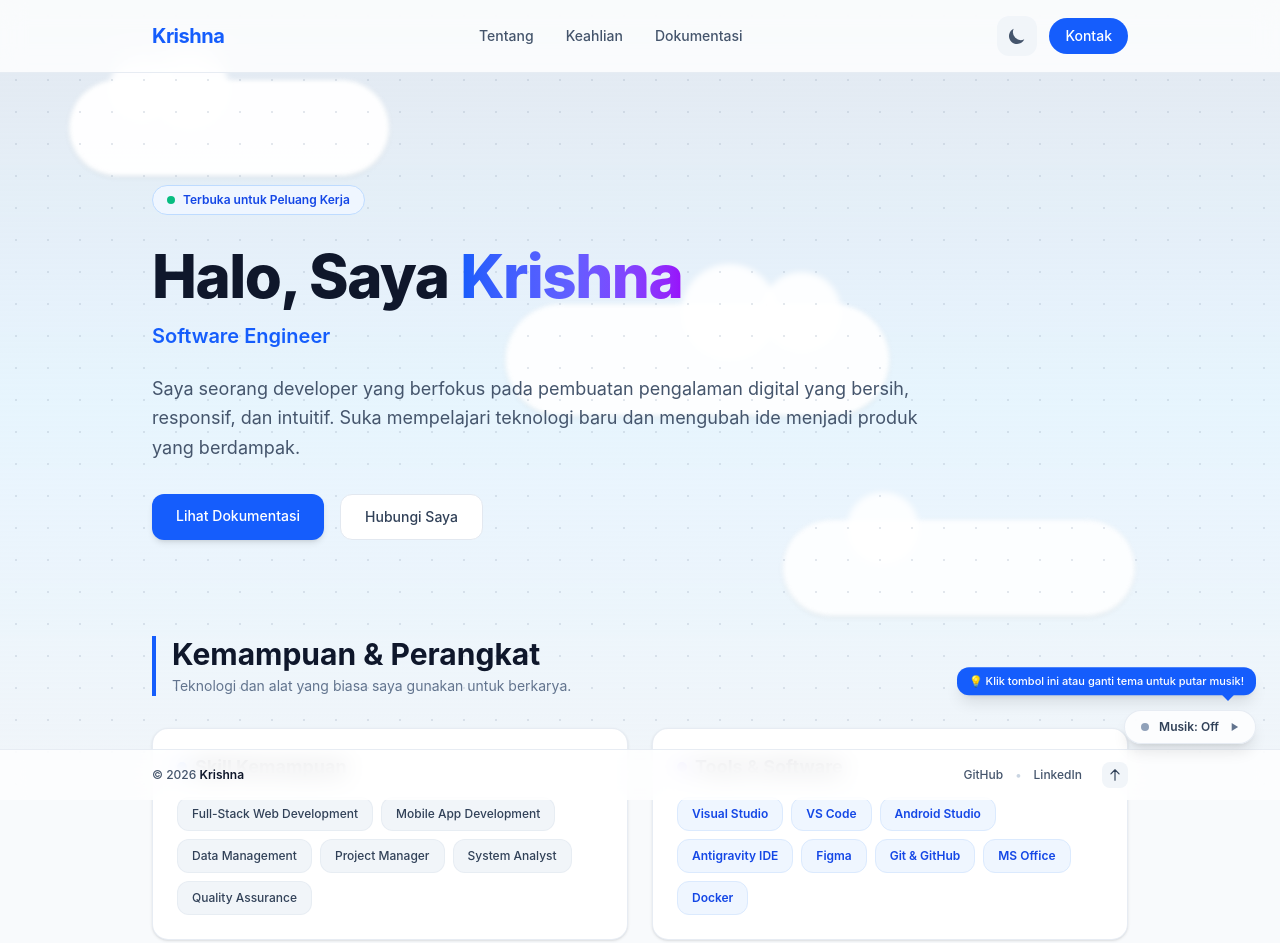
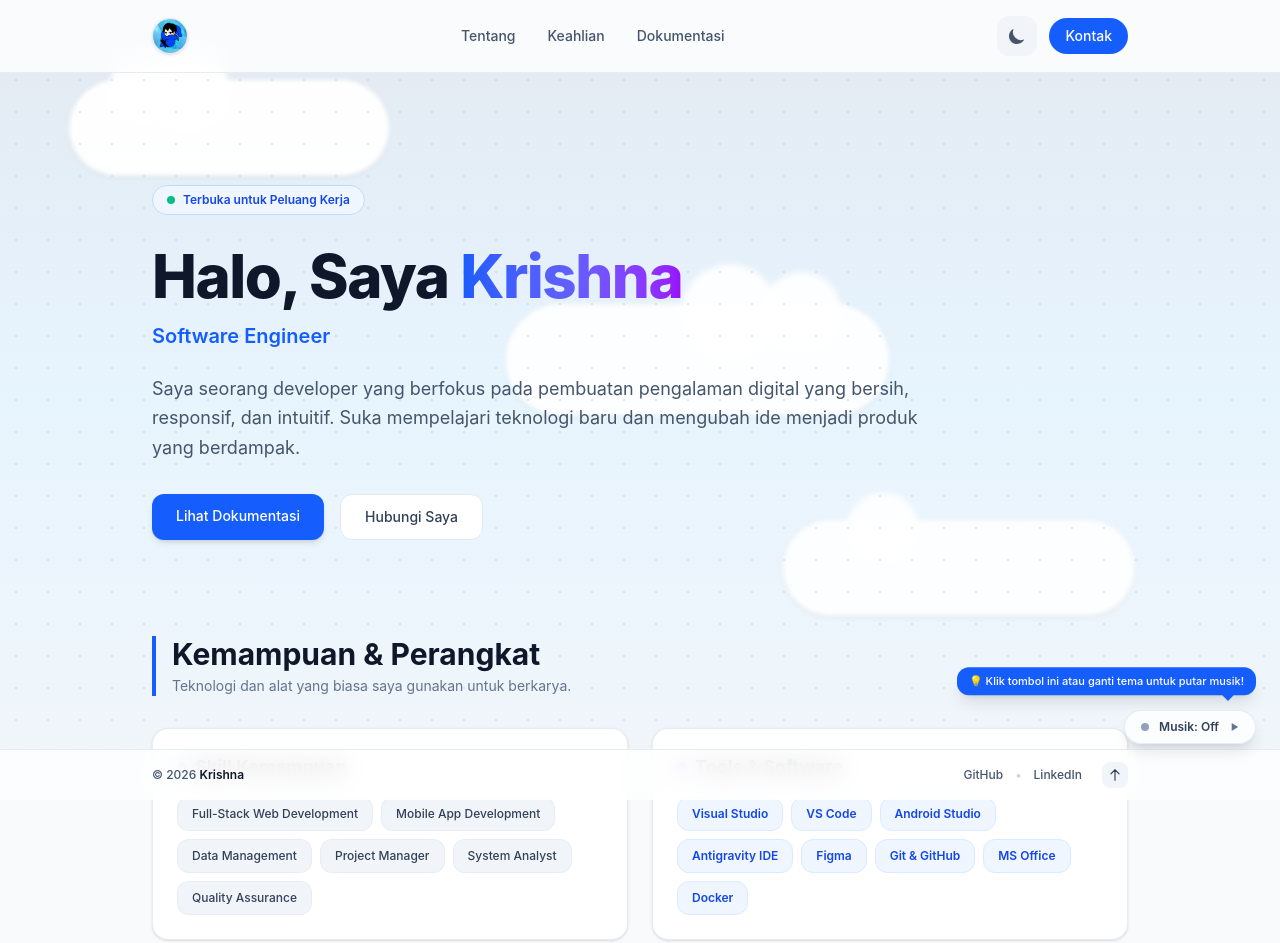
Before and after one commit to krishna-ishuna/web_portfolio, an Astro site: page / in a window 1280 px wide. Shown: the top 943 px of the page. Built offline with nearby package versions, Linux system fonts and the light colour scheme; Astro itself is replaced by a stand-in of ours.

Commit message:
update again

```diff
--- a/src/components/Hero.astro
+++ b/src/components/Hero.astro
@@ -46,7 +46,7 @@ const { nama, peran, tentang } = Astro.props;
             Lihat Dokumentasi
         </a>
         <a
-            href="mailto:email@domain.com"
+            href="mailto:krishnaradityaariela@gmail.com"
             class="px-6 py-3 bg-white dark:bg-slate-800 hover:bg-slate-100 dark:hover:bg-slate-700 text-slate-700 dark:text-slate-200 border border-slate-200 dark:border-slate-700 font-medium text-sm rounded-xl active:scale-95 transition-all duration-200"
         >
             Hubungi Saya
--- a/src/components/Navbar.astro
+++ b/src/components/Navbar.astro
@@ -12,12 +12,14 @@ const { nama } = Astro.props;
     <div
         class="max-w-5xl mx-auto px-6 py-4 flex justify-between items-center relative z-20"
     >
-        <!-- Logo / Nama -->
-        <a
-            href="#"
-            class="text-xl font-bold tracking-tight text-blue-600 dark:text-blue-400"
-            >{nama}</a
-        >
+        <!-- Logo / Gambar -->
+        <a href="#" class="flex items-center">
+            <img
+                src="/logo.png"
+                alt={nama}
+                class="w-9 h-9 rounded-full object-cover border border-slate-200 dark:border-slate-700 shadow-sm"
+            />
+        </a>
 
         <!-- Desktop Navigation -->
         <nav
@@ -73,7 +75,7 @@ const { nama } = Astro.props;
 
             <!-- Tombol Kontak (Desktop) -->
             <a
-                href="mailto:email@domain.com"
+                href="mailto:krishnaradityaariela@gmail.com"
                 class="hidden sm:inline-flex bg-blue-600 hover:bg-blue-700 text-white text-sm px-4 py-2 rounded-full font-medium transition"
             >
                 Kontak
@@ -138,7 +140,7 @@ const { nama } = Astro.props;
                 >Dokumentasi</a
             >
             <a
-                href="mailto:email@domain.com"
+                href="mailto:krishnaradityaariela@gmail.com"
                 class="block sm:hidden text-center bg-blue-600 hover:bg-blue-700 text-white text-sm px-4 py-2 rounded-xl font-medium transition mt-2"
             >
                 Kontak
```
Also changed, not shown: public/logo.png (added).
